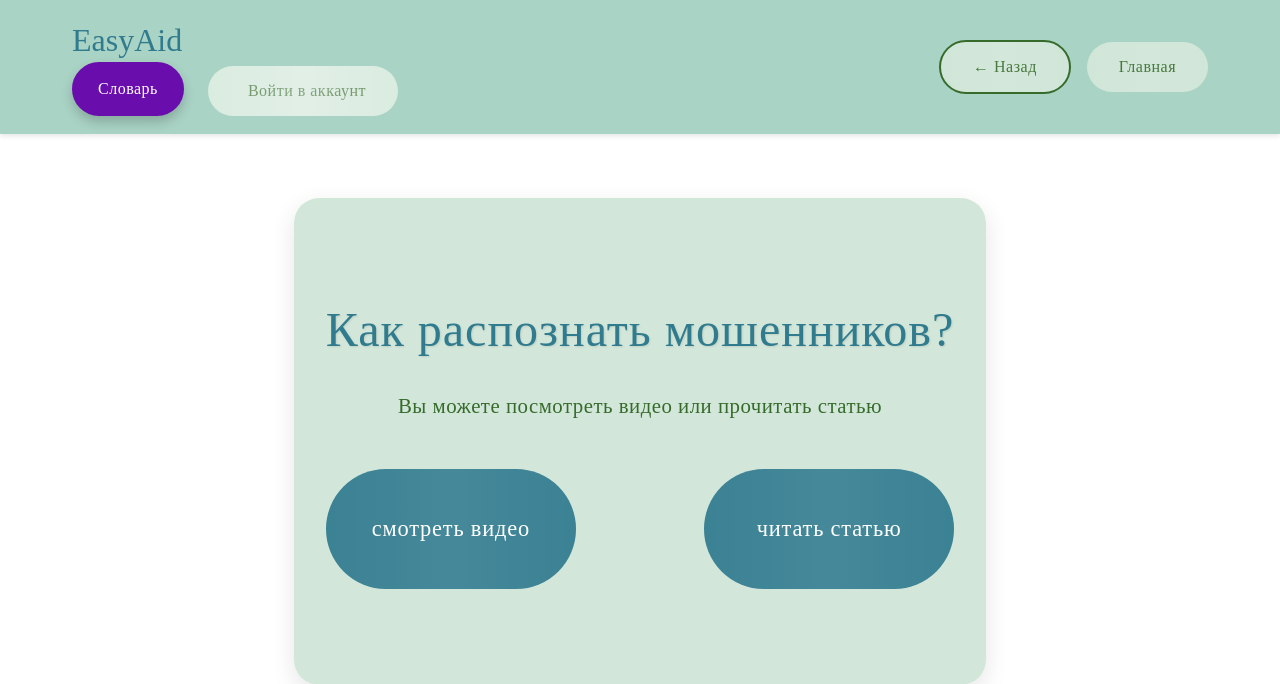
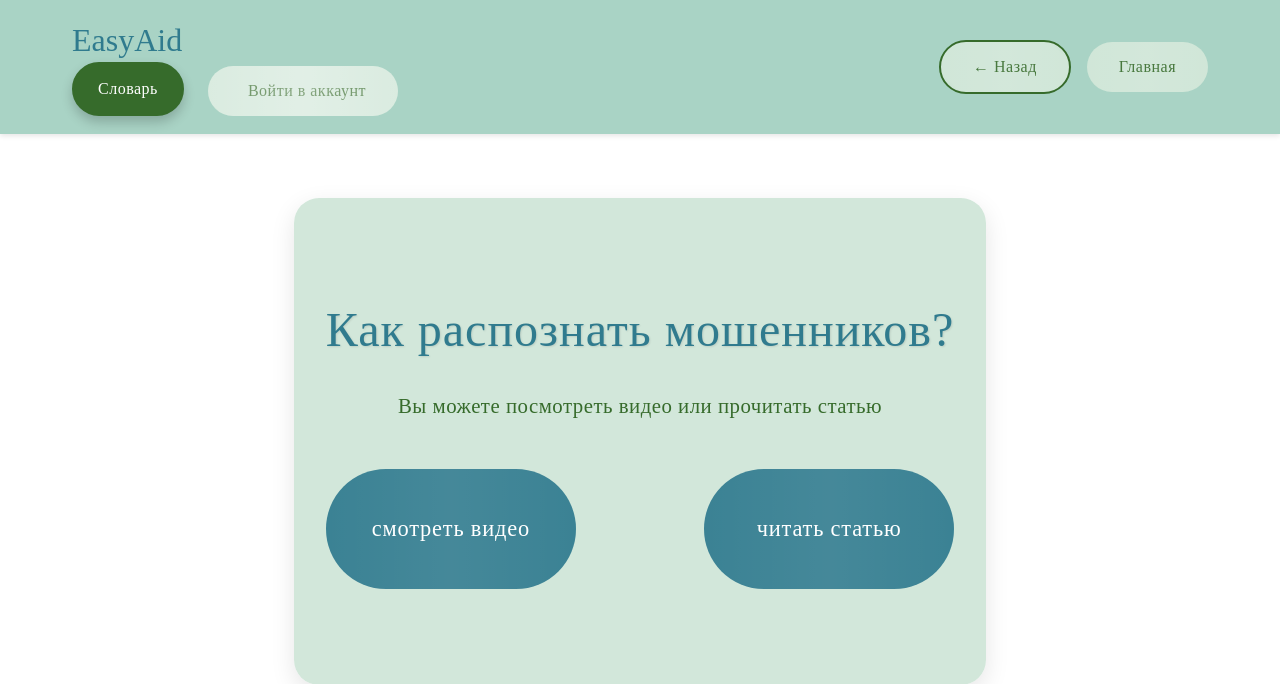
Before and after one commit to illidirr/easyaid-2025, a Django app: page /group1/ in a window 1280 px wide, with the pointer over the restyled element. Shown: the top 684 px of the page. Run offline with Django 4.2, Linux system fonts and the light colour scheme; parts of the project's set-up code (start-up, migrations or seed data) failed here and were passed over.

Commit message:
Update base.html
Signed-off-by: illidirr <zhdanko.y@bk.ru>

```diff
--- a/main/templates/main/base.html
+++ b/main/templates/main/base.html
@@ -1572,9 +1572,9 @@ header {
 
 .dictionary-btn:hover {
     font-family: 'Lorenzo Sans Bold';
-    background-color: rgb(106, 13, 173);
+    background-color: rgb(54, 107, 43);
     color: white;
-    border: 2px solid rgb(106, 13, 173);
+    border: 2px solid rgb(54, 107, 43);
     transform: translateY(-2px);
     box-shadow: 0 6px 12px rgba(0,0,0,0.2);
 }
```
